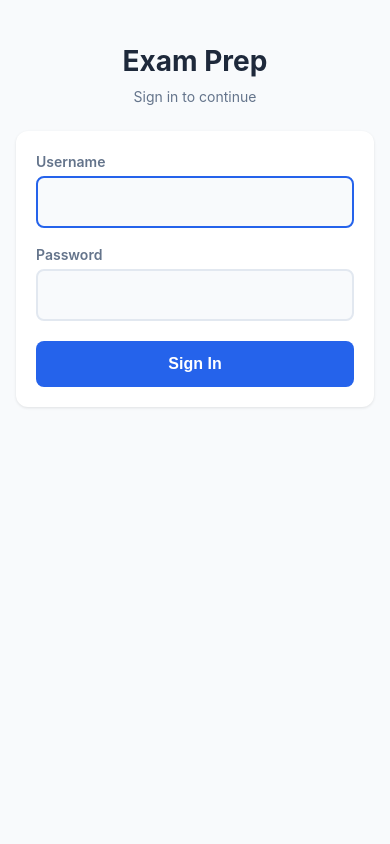
After one commit to deanh/academic-review-plugin, a Flask app: page /login in a window 390 px wide. The commit adds this page. Run offline with Flask 3, Linux system fonts and the light colour scheme.

Commit message:
Add user authentication and per-user result separation
- Flask session auth with login/logout routes and @login_required decorator
- Users managed via users.json + manage_users.py CLI (werkzeug password hashing)
- Quiz results stored in results/{username}/ subdirectories
- Best scores scoped per user on course page
- Mobile-friendly login page, user bar with sign out on all pages
- Auto-generated .secret_key for session signing (30-day sessions)
- Removed single-course auto-redirect from index page
- Updated sync_results.sh for per-user directory structure
- Migrated from requirements.txt to pyproject.toml + uv

```diff
--- a/requirements.txt
+++ /dev/null
@@ -1,2 +0,0 @@
-# Academic Review Plugin Dependencies
-marker-pdf>=0.2.0
--- a/server/server.py
+++ b/server/server.py
@@ -10,25 +10,67 @@ Supports:
 - Offline caching per course
 """
 
+import functools
 import json
 import random
+import secrets
 import uuid
-from datetime import datetime
+from datetime import datetime, timedelta
 from pathlib import Path
 
-from flask import Flask, jsonify, render_template, request, abort, redirect, url_for
+from flask import Flask, jsonify, render_template, request, abort, redirect, url_for, session
+from werkzeug.security import check_password_hash
 
 app = Flask(__name__)
+
+# Secret key for session signing
+SECRET_KEY_FILE = Path(__file__).parent / ".secret_key"
+if SECRET_KEY_FILE.exists():
+    app.secret_key = SECRET_KEY_FILE.read_text().strip()
+else:
+    # Generate and persist a secret key on first run
+    app.secret_key = secrets.token_hex(32)
+    SECRET_KEY_FILE.write_text(app.secret_key)
+
+app.permanent_session_lifetime = timedelta(days=30)
 
 # Configuration
 DATA_DIR = Path(__file__).parent / "data"
 QUESTIONS_DIR = DATA_DIR / "questions"
 RESULTS_DIR = Path(__file__).parent / "results"
+USERS_FILE = Path(__file__).parent / "users.json"
 
 # Ensure directories exist
 DATA_DIR.mkdir(exist_ok=True)
 QUESTIONS_DIR.mkdir(exist_ok=True)
 RESULTS_DIR.mkdir(exist_ok=True)
+
+
+# --- Authentication ---
+
+def load_users() -> dict:
+    """Load user credentials from users.json."""
+    if USERS_FILE.exists():
+        with open(USERS_FILE) as f:
+            return json.load(f)
+    return {}
+
+
+def login_required(f):
+    """Decorator to require authentication."""
+    @functools.wraps(f)
+    def decorated(*args, **kwargs):
+        if "user" not in session:
+            return redirect(url_for("login"))
+        return f(*args, **kwargs)
+    return decorated
+
+
+def get_user_results_dir(username: str) -> Path:
+    """Get the results directory for a specific user."""
+    user_dir = RESULTS_DIR / username
+    user_dir.mkdir(exist_ok=True)
+    return user_dir
 
 # Course and topic metadata
 COURSES = {
@@ -195,21 +237,22 @@ def get_courses_with_counts() -> list:
     return courses
 
 
-def get_best_scores_for_course(course_id: str) -> dict:
-    """Get best score per topic from results files.
+def get_best_scores_for_course(course_id: str, username: str) -> dict:
+    """Get best score per topic from a user's results files.
 
     Returns dict mapping topic_id -> {score, total, percentage, attempts}
     """
     best_scores = {}
 
-    if not RESULTS_DIR.exists():
+    user_dir = RESULTS_DIR / username
+    if not user_dir.exists():
         return best_scores
 
     # Get valid topic IDs for this course
     course = COURSES.get(course_id, {})
     valid_topics = set(course.get("topics", {}).keys())
 
-    for result_file in RESULTS_DIR.glob("*_result.json"):
+    for result_file in user_dir.glob("*_result.json"):
         try:
             with open(result_file) as f:
                 result = json.load(f)
@@ -268,7 +311,7 @@ def get_best_scores_for_course(course_id: str) -> dict:
     return best_scores
 
 
-def store_offline_result(data: dict):
+def store_offline_result(data: dict, username: str):
     """Store an offline quiz result without scoring (no server-side quiz file)."""
     result = {
         "quiz_id": data["quiz_id"],
@@ -285,8 +328,9 @@ def store_offline_result(data: dict):
         "percentage": None
     }
 
-    # Save result
-    result_file = RESULTS_DIR / f"{data['quiz_id']}_result.json"
+    # Save result to user directory
+    user_dir = get_user_results_dir(username)
+    result_file = user_dir / f"{data['quiz_id']}_result.json"
     with open(result_file, "w") as f:
         json.dump(result, f, indent=2)
 
@@ -325,17 +369,45 @@ def strip_answers(questions: list) -> list:
 
 # Routes
 
+@app.route("/login", methods=["GET", "POST"])
+def login():
+    """Login page."""
+    if "user" in session:
+        return redirect(url_for("index"))
+
+    error = None
+    if request.method == "POST":
+        username = request.form.get("username", "").strip().lower()
+        password = request.form.get("password", "")
+        users = load_users()
+
+        if username in users and check_password_hash(users[username], password):
+            session.permanent = True
+            session["user"] = username
+            return redirect(url_for("index"))
+        else:
+            error = "Invalid username or password."
+
+    return render_template("login.html", error=error)
+
+
+@app.route("/logout")
+def logout():
+    """Clear session and redirect to login."""
+    session.clear()
+    return redirect(url_for("login"))
+
+
 @app.route("/")
+@login_required
 def index():
     """Home page - list of courses."""
     courses = get_courses_with_counts()
-    # If only one course, redirect directly to it
-    if len(courses) == 1:
-        return redirect(url_for('course_home', course_id=courses[0]['id']))
     return render_template("index.html", courses=courses)
 
 
 @app.route("/course/<course_id>")
+@login_required
 def course_home(course_id: str):
     """Course home page with quick quiz and topic list."""
     if course_id not in COURSES:
@@ -344,7 +416,7 @@ def course_home(course_id: str):
     course = COURSES[course_id]
     topics = get_topics_with_counts(course_id)
     total_questions = get_total_question_count(course_id)
-    best_scores = get_best_scores_for_course(course_id)
+    best_scores = get_best_scores_for_course(course_id, session["user"])
 
     # Add best score info to each topic
     for topic in topics:
@@ -359,6 +431,7 @@ def course_home(course_id: str):
 
 
 @app.route("/course/<course_id>/quick")
+@login_required
 def quick_quiz(course_id: str):
     """Start a quick quiz with random questions from a course."""
     if course_id not in COURSES:
@@ -394,8 +467,9 @@ def quick_quiz(course_id: str):
         "questions": strip_answers(selected)
     }
 
-    # Store the full quiz with answers for scoring
-    quiz_file = RESULTS_DIR / f"{quiz_id}_quiz.json"
+    # Store the full quiz with answers for scoring in user directory
+    user_dir = get_user_results_dir(session["user"])
+    quiz_file = user_dir / f"{quiz_id}_quiz.json"
     with open(quiz_file, "w") as f:
         json.dump({"id": quiz_id, "course": course_id, "questions": selected}, f)
 
@@ -403,6 +477,7 @@ def quick_quiz(course_id: str):
 
 
 @app.route("/course/<course_id>/topic/<topic_id>")
+@login_required
 def topic_quiz(course_id: str, topic_id: str):
     """Start a quiz with all questions for a topic."""
     if course_id not in COURSES:
@@ -425,8 +500,9 @@ def topic_quiz(course_id: str, topic_id: str):
         "questions": strip_answers(questions)
     }
 
-    # Store the full quiz with answers for scoring
-    quiz_file = RESULTS_DIR / f"{quiz_id}_quiz.json"
+    # Store the full quiz with answers for scoring in user directory
+    user_dir = get_user_results_dir(session["user"])
+    quiz_file = user_dir / f"{quiz_id}_quiz.json"
     with open(quiz_file, "w") as f:
         json.dump({"id": quiz_id, "course": course_id, "questions": questions}, f)
 
@@ -434,6 +510,7 @@ def topic_quiz(course_id: str, topic_id: str):
 
 
 @app.route("/quiz/submit", methods=["POST"])
+@login_required
 def submit_quiz():
     """Submit quiz answers and return results."""
     data = request.get_json()
@@ -441,12 +518,14 @@ def submit_quiz():
         abort(400, description="Invalid submission")
 
     quiz_id = data["quiz_id"]
+    username = session["user"]
+    user_dir = get_user_results_dir(username)
 
-    # Load the stored quiz with answers
-    quiz_file = RESULTS_DIR / f"{quiz_id}_quiz.json"
+    # Load the stored quiz with answers from user directory
+    quiz_file = user_dir / f"{quiz_id}_quiz.json"
     if not quiz_file.exists():
         # This might be an offline submission - store without scoring
-        return store_offline_result(data)
+        return store_offline_result(data, username)
 
     with open(quiz_file) as f:
         quiz = json.load(f)
@@ -509,8 +588,8 @@ def submit_quiz():
     result["total_time_sec"] = data.get("total_time_sec", 0)
     result["percentage"] = round(result["score"] / result["total"] * 100) if result["total"] > 0 else 0
 
-    # Save result
-    result_file = RESULTS_DIR / f"{quiz_id}_result.json"
+    # Save result to user directory
+    result_file = user_dir / f"{quiz_id}_result.json"
     with open(result_file, "w") as f:
         json.dump(result, f, indent=2)
 
@@ -537,12 +616,14 @@ def submit_quiz():
 # API endpoints
 
 @app.route("/api/courses")
+@login_required
 def api_courses():
     """API endpoint to list courses."""
     return jsonify(get_courses_with_counts())
 
 
 @app.route("/api/course/<course_id>/topics")
+@login_required
 def api_topics(course_id: str):
     """API endpoint to list topics for a course."""
     if course_id not in COURSES:
@@ -551,6 +632,7 @@ def api_topics(course_id: str):
 
 
 @app.route("/api/course/<course_id>/questions/all")
+@login_required
 def api_all_questions(course_id: str):
     """API endpoint to get all questions for a course (for offline caching)."""
     if course_id not in COURSES:
@@ -585,6 +667,7 @@ def api_all_questions(course_id: str):
 
 
 @app.route("/api/course/<course_id>/questions/<topic_id>")
+@login_required
 def api_topic_questions(course_id: str, topic_id: str):
     """API endpoint to get questions for a specific topic."""
     if course_id not in COURSES:
--- a/server/static/style.css
+++ b/server/static/style.css
@@ -925,6 +925,100 @@ header h1 {
     color: var(--success);
 }
 
+/* Login form */
+.login-form {
+    display: flex;
+    flex-direction: column;
+    gap: 16px;
+}
+
+.form-group {
+    display: flex;
+    flex-direction: column;
+    gap: 4px;
+}
+
+.form-group label {
+    font-size: 0.875rem;
+    font-weight: 600;
+    color: var(--text-muted);
+}
+
+.form-group input {
+    padding: 14px 16px;
+    font-size: 1rem;
+    border: 2px solid var(--border);
+    border-radius: 8px;
+    background: var(--bg);
+    font-family: inherit;
+    transition: border-color 0.15s;
+}
+
+.form-group input:focus {
+    outline: none;
+    border-color: var(--primary);
+}
+
+.login-btn {
+    padding: 14px 24px;
+    background: var(--primary);
+    color: white;
+    border: none;
+    border-radius: 8px;
+    font-size: 1rem;
+    font-weight: 600;
+    cursor: pointer;
+    transition: background 0.15s;
+    margin-top: 4px;
+}
+
+.login-btn:hover {
+    background: var(--primary-dark);
+}
+
+.login-btn:active {
+    transform: scale(0.98);
+}
+
+.login-error {
+    background: #fef2f2;
+    color: var(--error);
+    padding: 12px 16px;
+    border-radius: 8px;
+    font-size: 0.875rem;
+    font-weight: 500;
+    margin-bottom: 16px;
+    border: 1px solid #fecaca;
+}
+
+/* User nav bar */
+.user-bar {
+    display: flex;
+    justify-content: space-between;
+    align-items: center;
+    padding: 8px 0;
+    margin-bottom: 8px;
+    font-size: 0.8125rem;
+    color: var(--text-muted);
+}
+
+.user-bar .username {
+    font-weight: 600;
+}
+
+.user-bar .logout-link {
+    color: var(--text-muted);
+    text-decoration: none;
+    padding: 4px 8px;
+    border-radius: 4px;
+    transition: background 0.15s, color 0.15s;
+}
+
+.user-bar .logout-link:hover {
+    background: var(--border);
+    color: var(--text);
+}
+
 /* Responsive adjustments */
 @media (max-width: 380px) {
     .quiz-header-bar {
--- a/server/templates/course.html
+++ b/server/templates/course.html
@@ -8,6 +8,10 @@
 </head>
 <body>
     <div class="container">
+        <div class="user-bar">
+            <span class="username">{{ session.user }}</span>
+            <a href="{{ url_for('logout') }}" class="logout-link">Sign out</a>
+        </div>
         <header>
             <h1>{{ course.short_name }} Exam Prep</h1>
             <p class="subtitle">{{ total_questions }} questions across {{ topics|length }} topics</p>
--- a/server/templates/index.html
+++ b/server/templates/index.html
@@ -8,6 +8,10 @@
 </head>
 <body>
     <div class="container">
+        <div class="user-bar">
+            <span class="username">{{ session.user }}</span>
+            <a href="{{ url_for('logout') }}" class="logout-link">Sign out</a>
+        </div>
         <header>
             <h1>Exam Prep</h1>
             <p class="subtitle">Select a course to begin</p>
--- /dev/null
+++ b/server/templates/login.html
@@ -0,0 +1,39 @@
+<!DOCTYPE html>
+<html lang="en">
+<head>
+    <meta charset="UTF-8">
+    <meta name="viewport" content="width=device-width, initial-scale=1.0, user-scalable=no">
+    <title>Login - Exam Prep</title>
+    <link rel="stylesheet" href="{{ url_for('static', filename='style.css') }}">
+</head>
+<body>
+    <div class="container">
+        <header>
+            <h1>Exam Prep</h1>
+            <p class="subtitle">Sign in to continue</p>
+        </header>
+
+        <main>
+            <section class="mode-section">
+                {% if error %}
+                <div class="login-error">{{ error }}</div>
+                {% endif %}
+
+                <form method="POST" action="{{ url_for('login') }}" class="login-form">
+                    <div class="form-group">
+                        <label for="username">Username</label>
+                        <input type="text" id="username" name="username" required
+                               autocomplete="username" autocapitalize="none" autofocus>
+                    </div>
+                    <div class="form-group">
+                        <label for="password">Password</label>
+                        <input type="password" id="password" name="password" required
+                               autocomplete="current-password">
+                    </div>
+                    <button type="submit" class="login-btn">Sign In</button>
+                </form>
+            </section>
+        </main>
+    </div>
+</body>
+</html>
```
Also changed, not shown: pyproject.toml (added, +14 -0 lines), server/manage_users.py (added, +99 -0 lines), server/README.md, 4 other files.
